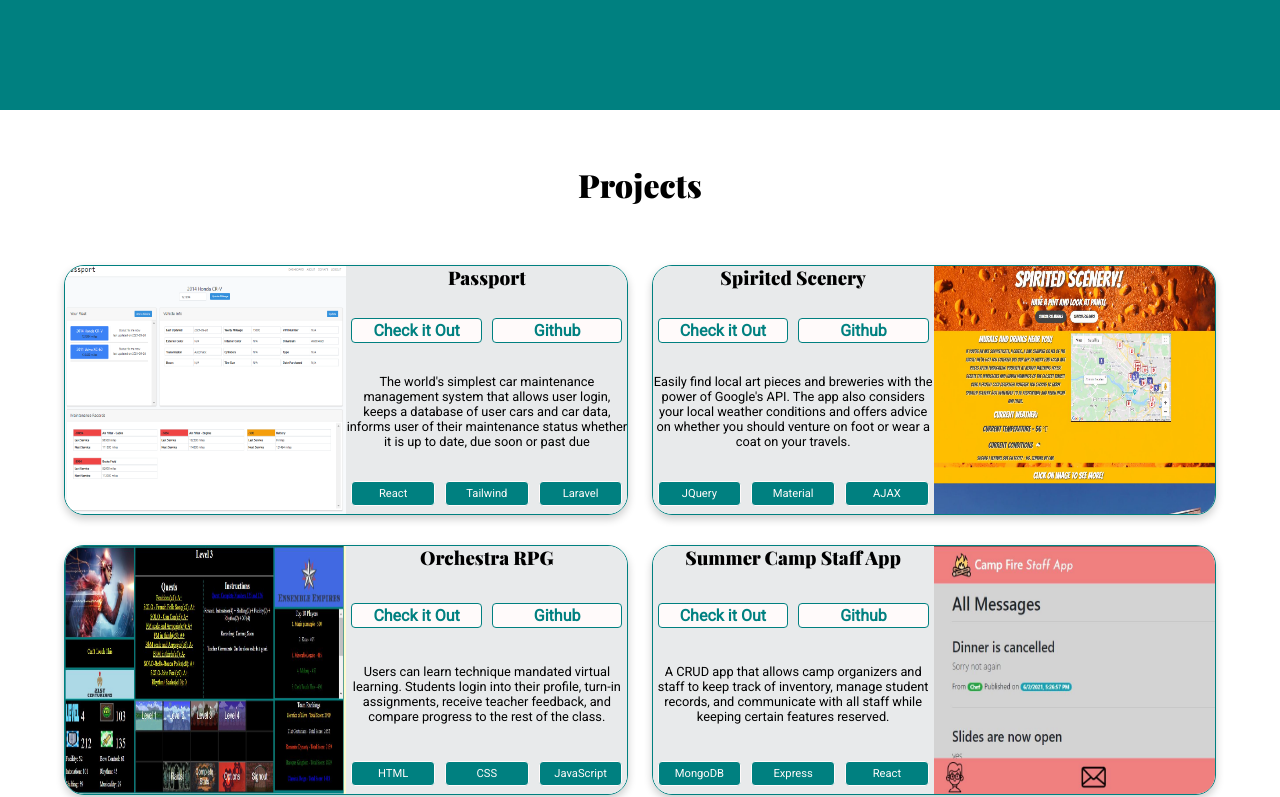
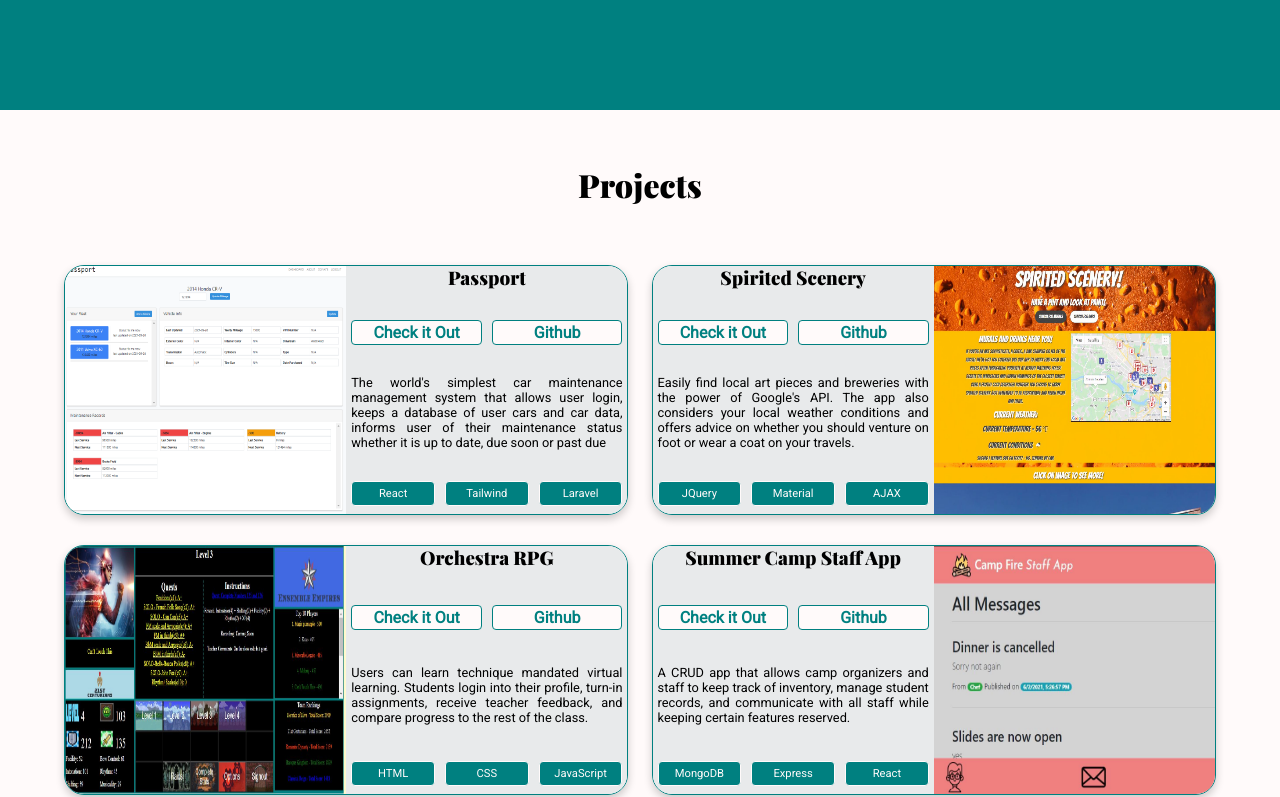
Before and after one commit to justinwilliamsrva/react-portfolio, a React (Create React App) app: page / in a window 1280 px wide. Shown: the part 1119-1916 px from the top of the page. Built offline with nearby package versions, Linux system fonts and the light colour scheme.

Commit message:
footer color changes

```diff
--- a/src/Footer.js
+++ b/src/Footer.js
@@ -10,7 +10,7 @@ let year = d.getFullYear();
   if (state.succeeded) {
     return (
       <>
-        <section className="bg-lightr" id="contact">
+        <section className="bg-primary" id="contact">
           <div className="container container--narrow">
             <h2>Contact Form</h2>
             <form onSubmit={handleSubmit}>
@@ -50,7 +50,7 @@ let year = d.getFullYear();
           </div>
         </section>
         <div className="bg-dark" id="footer">
-        &copy;  <a href="https://justinwdev.com/" rel="noreferrer" target="_blank">Justin Williams</a>  {year} <span className="only-small">- </span>
+      &copy;  <a href="https://justinwdev.com/" rel="noreferrer" target="_blank">Justin Williams</a>  {year} <span className="only-small">- </span>
         <br className="p-break" />
          This site is built using{" "}
         <a href="https://reactjs.org/" rel="noreferrer" target="_blank">
@@ -61,13 +61,13 @@ let year = d.getFullYear();
         <a href="https://heroku.com/" rel="noreferrer" target="_blank">
           Heroku
         </a>
-        </div>
+      </div>
       </>
     );
   }
   return (
     <>
-      <section className="section-header" id="contact">
+      <section className="section-header bg-primary" id="contact">
         <div className="container container--narrow">
           <h2>Contact Form</h2>
           <form onSubmit={handleSubmit}>
--- a/src/Projects/ProjectList.js
+++ b/src/Projects/ProjectList.js
@@ -69,7 +69,7 @@ const projects = [
 ];
 export function ProjectList() {
   return (
-    <section id="project-scroll" className="bg-light">
+    <section id="project-scroll" className="bg-primary">
       <div id="project" className="container">
         <h2>Projects</h2>
         <div id="project-div">
--- a/src/styles/footer.css
+++ b/src/styles/footer.css
@@ -20,7 +20,7 @@ textarea {
 
 /* Style the submit button with a specific background color etc */
 button[type="submit"] {
-  background-color: var(--primary-bg-color);
+  background-color: white;
   color: var(--secondary-bg-color);
   border: 1px var(--secondary-bg-color) solid;
   padding: 12px 20px;
@@ -32,7 +32,7 @@ button[type="submit"] {
 /* When moving the mouse over the submit button, add a darker green color */
 button[type="submit"]:hover {
   background-color: var(--secondary-bg-color);
-  color: var(--primary-bg-color);
+  color: white;
 }
 
 /* Add a background color and some padding around the form */
--- a/src/styles/project.css
+++ b/src/styles/project.css
@@ -62,6 +62,8 @@
 }
 .card-right > p {
   font-size: 0.8rem;
+  margin: 0px 5px;
+    text-align: justify;
 }
 
 .card-right > ul > li {
```
